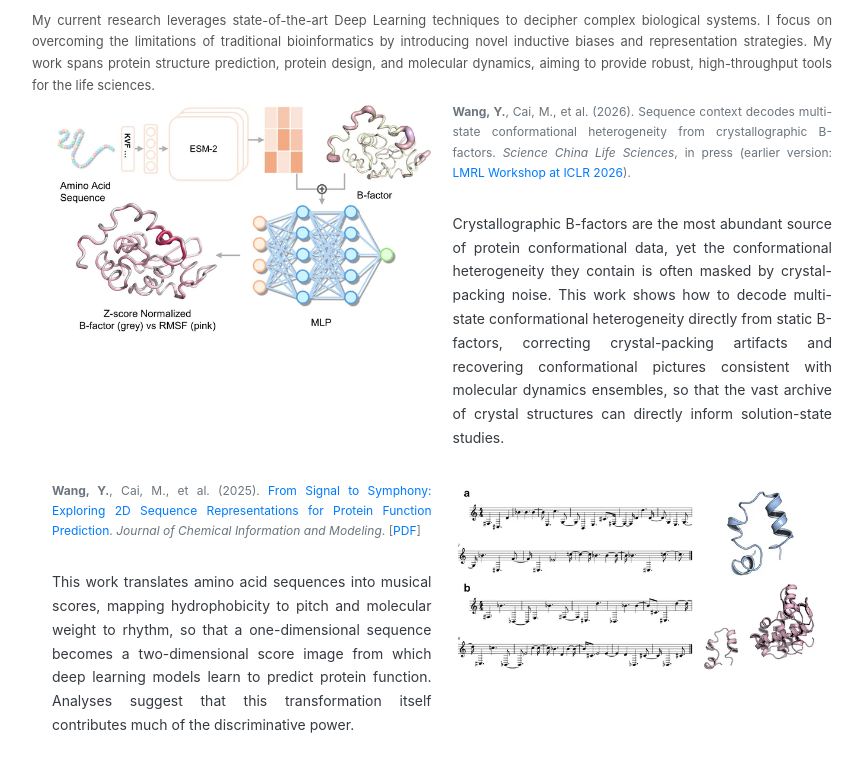
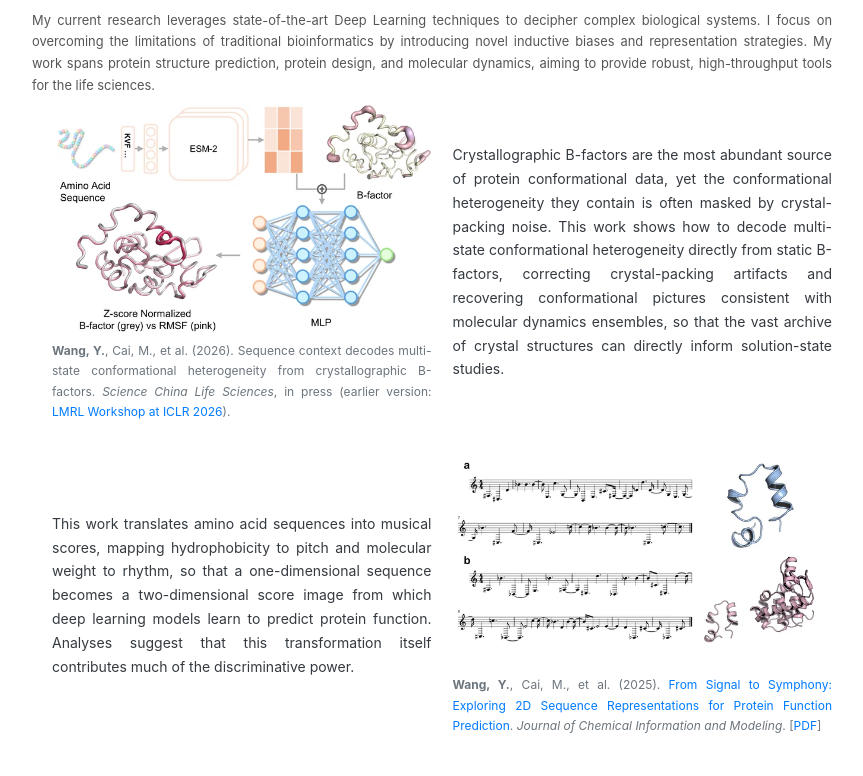
Before and after one commit to wyqmath/wyqmath.github.io, a plain HTML site: page index.html in a window 1280 px wide. Shown: the part 2078-2854 px from the top of the page, without its empty margins (208-1071 px from the left). Drawn offline with nearby package versions, Linux system fonts and the light colour scheme; a web font is replaced by a local one.

Commit message:
Place citation beneath the figure; vertically center description against the figure+citation group

```diff
--- a/assets/script.css
+++ b/assets/script.css
@@ -395,17 +395,17 @@ h2{font-size:1.45rem;line-height:1.25;padding-top:0;border-left:4px solid #0047a
     #layout-content{background:#fff !important;border:none !important}
 }
 
-/* featured paper entry: half figure, half text, side by side; alternating sides */
-.paper-fig-body{display:grid;grid-template-columns:1fr 1fr;gap:1.5em;padding-bottom:2.2em;align-items:start}
-.paper-fig{grid-column:1;grid-row:1/span 2;width:100%;margin:0}
+/* featured paper entry: figure with its citation beneath on one side, description vertically centered on the other; sides alternate */
+.paper-fig-body{display:grid;grid-template-columns:1fr 1fr;grid-template-rows:auto auto;gap:.6em 1.5em;padding-bottom:2.2em}
+.paper-fig{grid-column:1;grid-row:1;width:100%;margin:0}
 li:nth-child(even) .paper-fig{grid-column:2}
 .paper-fig a{display:block;border-bottom:none}
 .paper-fig img{display:block;width:100%;height:auto}
-.paper-cite{grid-column:2;grid-row:1;font-size:.86em;color:#6c757d;margin:0 0 .6em}
+.paper-cite{grid-column:1;grid-row:2;font-size:.86em;color:#6c757d;margin:0}
+li:nth-child(even) .paper-cite{grid-column:2}
+.paper-tldr{grid-column:2;grid-row:1/span 2;align-self:center;margin:0}
+li:nth-child(even) .paper-tldr{grid-column:1}
 :root[data-theme="dark"] .paper-cite{color:#a9b4c2}
-.paper-tldr{grid-column:2;grid-row:2;margin:0}
-li:nth-child(even) .paper-cite{grid-column:1;grid-row:1}
-li:nth-child(even) .paper-tldr{grid-column:1;grid-row:2}
 :root[data-theme="dark"] .paper-fig img{border:1px solid #2a2f3a;filter:invert(1) hue-rotate(180deg)}
 /* featured lists read cleaner without square markers */
 ul:has(> li .paper-fig){list-style-type:none}
```
